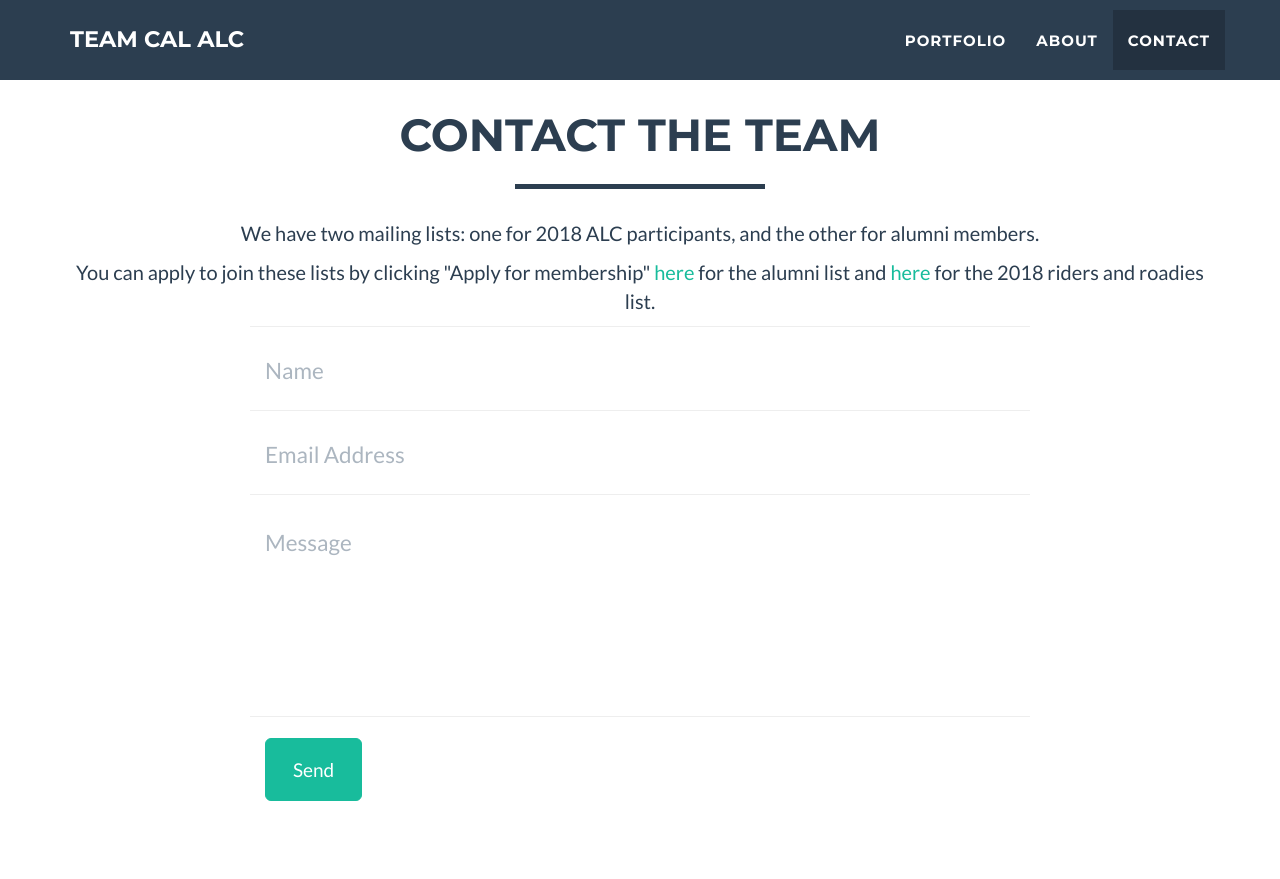
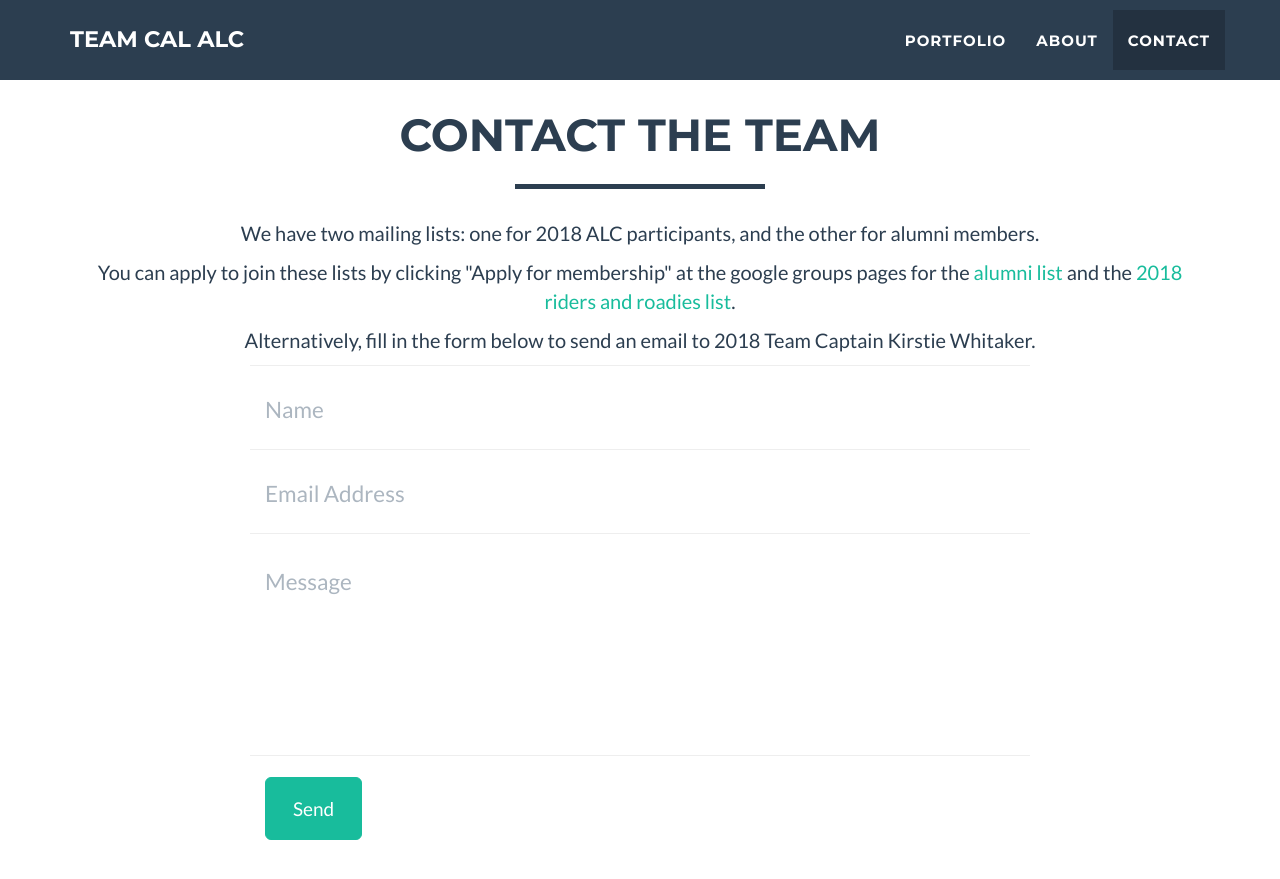
Before and after one commit to TeamCalALC/TeamCalALC.github.io, a Jekyll site: the page built from index.html, in a window 1280 px wide and 900 px high, scrolled down 3349 px. Shown: the top 879 px of the window. Built offline with Jekyll 4.4.1, drawn with Linux system fonts in a browser that asks for light colours.

Commit message:
Add intro to contact form

```diff
--- a/_includes/contact_static.html
+++ b/_includes/contact_static.html
@@ -9,11 +9,13 @@
 					We have two mailing lists: one for 2018 ALC participants, and the other for alumni members.
 				</p>
 				<p>
-					You can apply to join these lists by clicking "Apply for membership"
-					<a href=https://groups.google.com/forum/#!members/teamcal-alc-alumni>here</a>
-					for the alumni list
-					and <a href=https://groups.google.com/forum/#!members/teamcal-alc2018>here</a>
-					for the 2018 riders and roadies list.
+					You can apply to join these lists by clicking "Apply for membership" at the google groups pages
+					for the
+					<a href=https://groups.google.com/forum/#!members/teamcal-alc-alumni>alumni list</a>
+					and the <a href=https://groups.google.com/forum/#!members/teamcal-alc2018>2018 riders and roadies list</a>.
+				</p>
+				<p>
+					Alternatively, fill in the form below to send an email to 2018 Team Captain Kirstie Whitaker.
 				</p>
 			</div>
 		</div>
```
